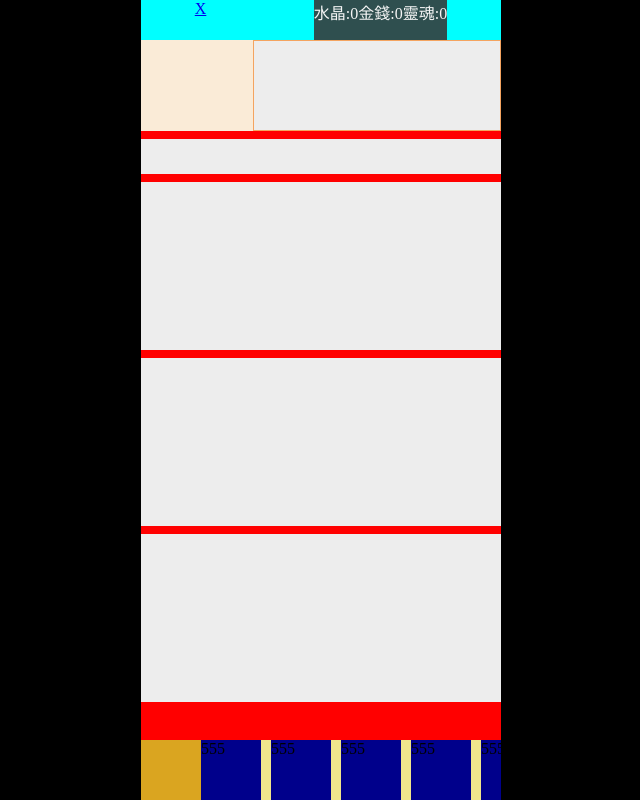
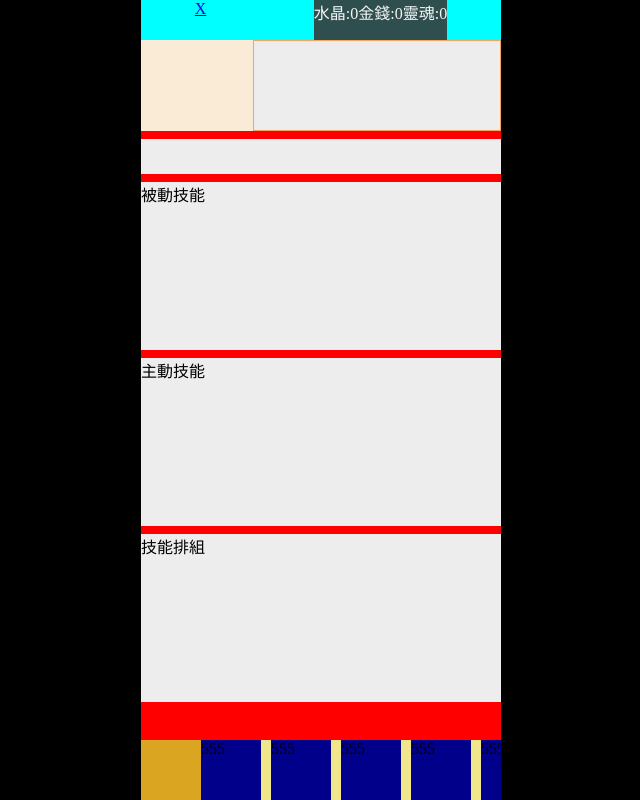
Before and after one commit to cifong/my-app, a React (Create React App) app: page /jobs in a window 1280 px wide. Shown: the whole page, without its empty margins (319-959 px from the left). Built offline with nearby package versions, Linux system fonts and the light colour scheme.

Commit message:
jobs details draft

```diff
--- a/src/assets/App.css
+++ b/src/assets/App.css
@@ -313,18 +313,18 @@
     display: grid;
     grid-template-columns: repeat(4, 1fr);
 }
-.jobs-details-passiveskill {
+.jobs-details-other {
     width: 100%;
     height: 24%;
     background-color: #ededed;
 }
-.jobs-details-ablity {
+.jobs-details-other-header {
     width: 100%;
-    height: 24%;
+    height: 31%;
     background-color: #ededed;
 }
-.jobs-details-ablities {
+.jobs-details-other-content {
     width: 100%;
-    height: 24%;
+    height: 69%;
     background-color: #ededed;
 }
--- a/src/pages/jobs/jobs.js
+++ b/src/pages/jobs/jobs.js
@@ -27,9 +27,18 @@ export default function Jobs(props) {
                     <div className="jobs-details-agi"></div>
                     <div className="jobs-details-int"></div>
                 </div>
-                <div className="jobs-details-passiveskill"></div>
-                <div className="jobs-details-ablity"></div>
-                <div className="jobs-details-ablities"></div>
+                <div className="jobs-details-other">
+                    <div className="jobs-details-other-header">被動技能</div>
+                    <div className="jobs-details-other-content"></div>
+                </div>
+                <div className="jobs-details-other">
+                    <div className="jobs-details-other-header">主動技能</div>
+                    <div className="jobs-details-other-content"></div>
+                </div>
+                <div className="jobs-details-other">
+                    <div className="jobs-details-other-header">技能排組</div>
+                    <div className="jobs-details-other-content"></div>
+                </div>
             </div>
             <Itemnav data={data}/>
         </>
```
